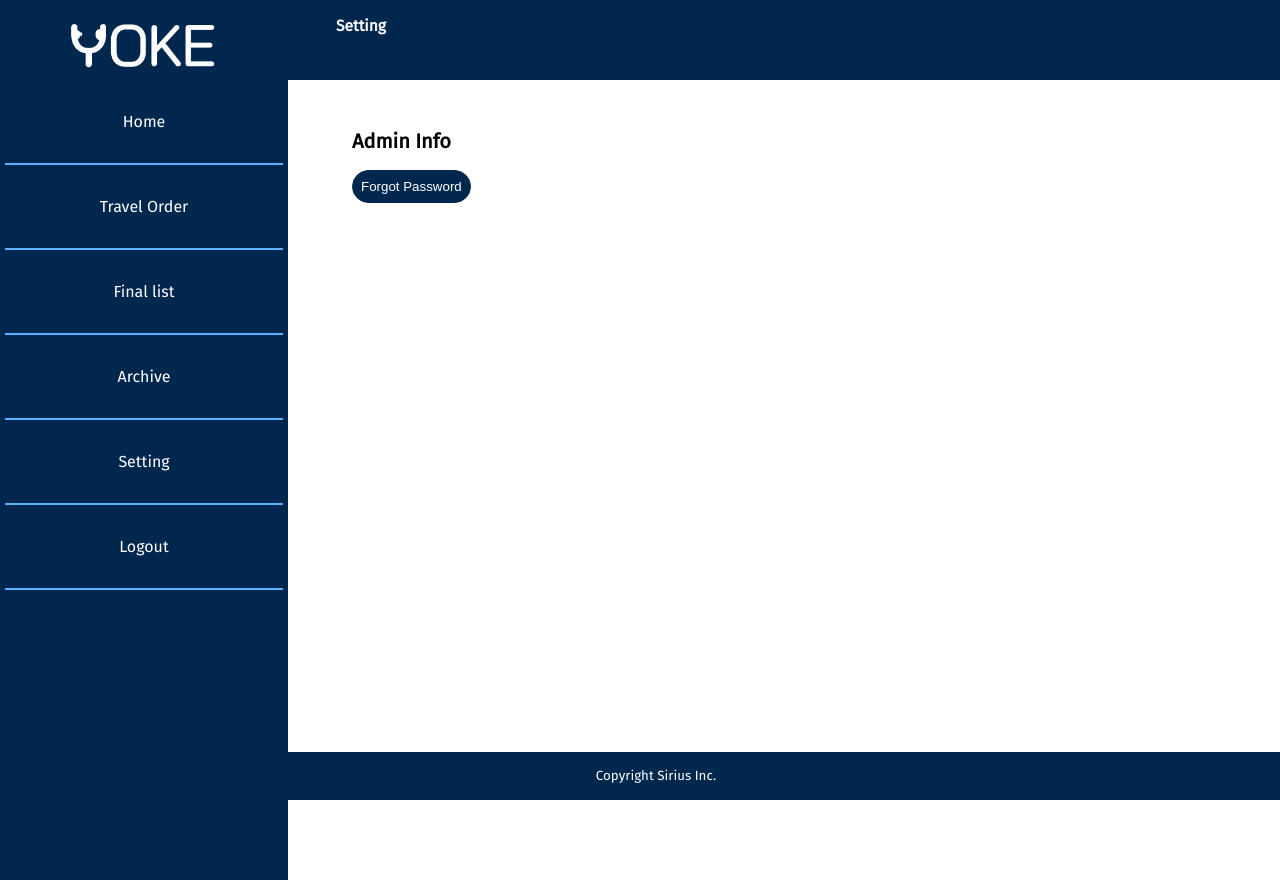
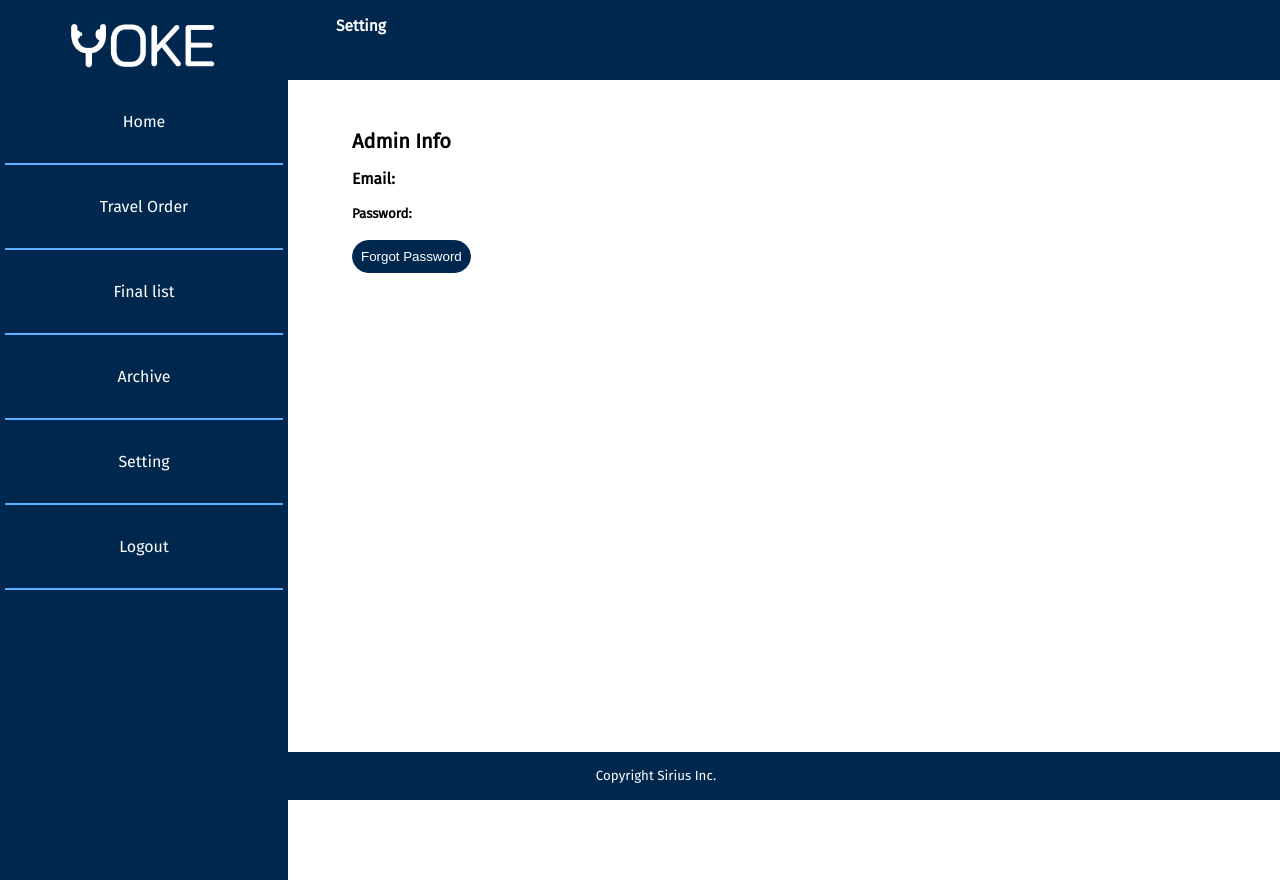
Before and after one commit to adilsaju/yoke, a React (Create React App) app in the folder client/: page /setting in a window 1280 px wide. Built offline with nearby package versions, Linux system fonts and the light colour scheme; no server answers; a web font is replaced by a local one.

Commit message:
style settings and mask pw

```diff
--- a/client/src/components/AdminDashboard/Setting.jsx
+++ b/client/src/components/AdminDashboard/Setting.jsx
@@ -37,8 +37,8 @@ const Setting = () => {
           <div className='division'>
             <div className="admin-settings">
               <h2>Admin Info</h2>
-      { <><h3>{admin.email}</h3>
-      <h4>{admin.password}</h4></> }
+              { <><h3>Email: <span className="fontFira">{admin.email}</span></h3>
+              <h4>Password: <span className="maskPw">{admin.password}</span></h4></> }
               <div>
                 <button className="dBlueBtn">Forgot Password</button>
               </div>
--- a/client/src/components/AdminDashboard/TravelOrder.css
+++ b/client/src/components/AdminDashboard/TravelOrder.css
@@ -32,6 +32,14 @@
     justify-content: center;
     align-items: center;
     margin-top: 5rem;
+    font-family: 'Fira Sans', Helvetica, sans-serif;
+}
+
+.maskPw {
+    -webkit-text-security: disc !important;
+}
+
+.fontFira {
     font-family: 'Fira Sans', Helvetica, sans-serif;
 }
 
```
Lines whose indentation alone changed are shown as unchanged.
